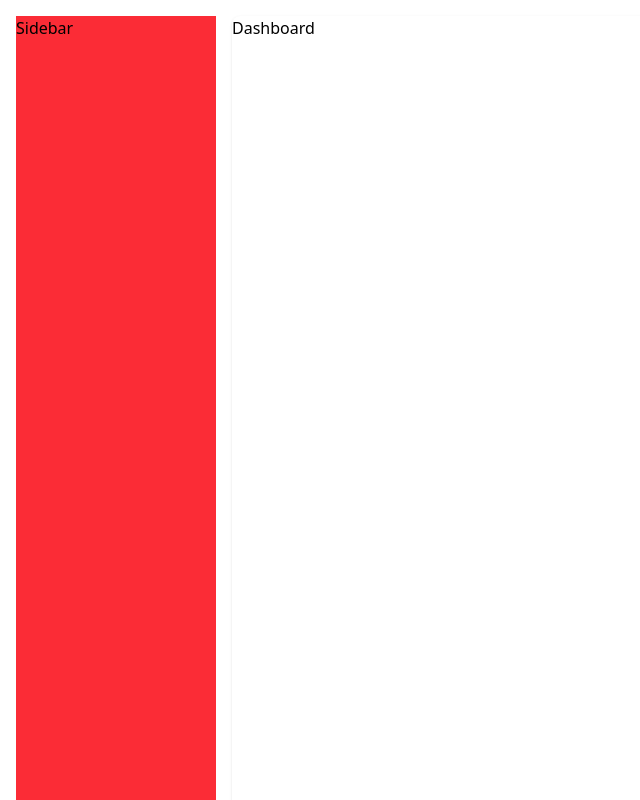
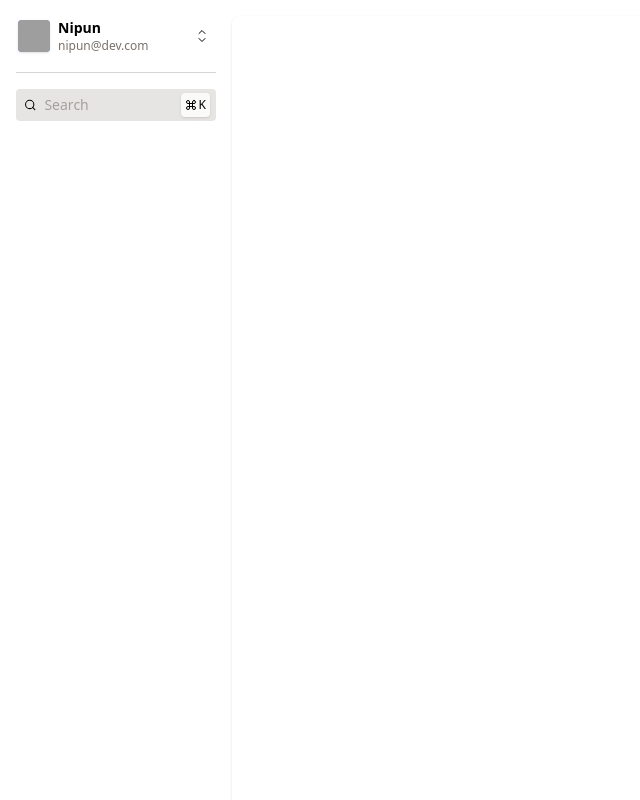
Before and after one commit to NipunCodes/skillhunt, a React (Vite) app in the folder client/: page /clientdashboard in a window 1280 px wide. Shown: the top 800 px of the page, without its empty margins (0-640 px from the left). Built offline with nearby package versions, Linux system fonts and the light colour scheme; grey boxes are pictures that could not be loaded.

Commit message:
Dashboard

```diff
--- a/client/src/components/Dashboard.jsx
+++ b/client/src/components/Dashboard.jsx
@@ -2,7 +2,7 @@ import React from 'react'
 
 const Dashboard = () => {
   return (
-    <div className='bg-white rounded-lg pb-4 shadow h-[200vh]'>Dashboard</div>
+    <div className='bg-white rounded-lg pb-4 shadow h-[200vh]'></div>
   )
 }
 
--- a/client/src/components/Sidebar.jsx
+++ /dev/null
@@ -1,9 +0,0 @@
-import React from 'react'
-
-const Sidebar = () => {
-  return (
-    <div className='bg-red-500'>Sidebar</div>
-  )
-}
-
-export default Sidebar
--- /dev/null
+++ b/client/src/components/Sidebar/AccountToggle.jsx
@@ -0,0 +1,21 @@
+import React from 'react'
+import { FiChevronDown, FiChevronUp } from 'react-icons/fi'
+
+const AccountToggle = () => {
+  return (
+    <div className='border-b mb-4 pb-4 border-stone-300'>
+        <button className='flex p-0.5 hover:bg-stone-200 rounded transition-colors relative gap-2 w-full items-center'>
+            <img src="https://api.dicebear.com/9.x/micah/svg" alt="Avatar" className='size-8 rounded shrink-0 bg-blue-400 shadow' />
+            <div className='text-start'>
+                <span className='text-sm font-bold block'>Nipun</span>
+                <span className='text-xs block text-stone-500'>nipun@dev.com</span>
+            </div>
+
+            <FiChevronDown className='absolute right-2 top-1/2 translate-y-[calc(-50%+4px)] text-xs' />
+            <FiChevronUp className='absolute right-2 top-1/2 translate-y-[calc(-50%-4px)] text-xs' />
+        </button>
+    </div>
+  )
+}
+
+export default AccountToggle
--- /dev/null
+++ b/client/src/components/Sidebar/CommandMenu.jsx
@@ -0,0 +1,38 @@
+import { Command } from 'cmdk'
+import { useEffect, useState } from 'react'
+
+const CommandMenu = () => {
+
+  // Toggle the menu when ⌘K is pressed
+  useEffect(() => {
+    const down = (e) => {
+      if (e.key === 'k' && (e.metaKey || e.ctrlKey)) {
+        e.preventDefault()
+        setOpen((open) => !open)
+      }
+    }
+
+    document.addEventListener('keydown', down)
+    return () => document.removeEventListener('keydown', down)
+  }, [])
+
+  return (
+    <Command.Dialog open={open} onOpenChange={setOpen} label="Global Command Menu">
+      <Command.Input />
+      <Command.List>
+        <Command.Empty>No results found.</Command.Empty>
+
+        <Command.Group heading="Letters">
+          <Command.Item>a</Command.Item>
+          <Command.Item>b</Command.Item>
+          <Command.Separator />
+          <Command.Item>c</Command.Item>
+        </Command.Group>
+
+        <Command.Item>Apple</Command.Item>
+      </Command.List>
+    </Command.Dialog>
+  )
+}
+
+export default CommandMenu
--- /dev/null
+++ b/client/src/components/Sidebar/Search.jsx
@@ -0,0 +1,20 @@
+import React from 'react'
+import { FiCommand, FiSearch } from 'react-icons/fi'
+import { useState } from 'react'
+
+const Search = () => {
+    const [open, setOpen] = useState(false)
+  return (
+    <>
+        <div className='bg-stone-200 mb-4 relative rounded flex items-center px-2 py-1.5 text-sm'>
+            <FiSearch className='mr-2' />
+            <input type="text" placeholder='Search' className='w-full bg-transparent placeholder:text-stone-400 focus:outline-none' />
+            <span className='p-1 text-xs flex gap-0.5 items-center shadow bg-stone-50 rounded absolute right-1.5 top-1/2 -translate-y-1/2'>
+                <FiCommand />K
+            </span>
+        </div>
+    </>
+  )
+}
+
+export default Search
--- /dev/null
+++ b/client/src/components/Sidebar/Sidebar.jsx
@@ -0,0 +1,16 @@
+import React from 'react'
+import AccountToggle from './AccountToggle'
+import Search from './Search'
+
+const Sidebar = () => {
+  return (
+    <div>
+      <div className='overflow-y-scroll sticky top-4 h-[calc(100vh-32px-48px)]'>
+        <AccountToggle />
+        <Search />
+      </div>
+    </div>
+  )
+}
+
+export default Sidebar
--- a/client/src/pages/ClientDashboard.jsx
+++ b/client/src/pages/ClientDashboard.jsx
@@ -1,5 +1,5 @@
 import React from 'react'
-import Sidebar from '../components/Sidebar'
+import Sidebar from '../components/Sidebar/Sidebar'
 import Dashboard from '../components/Dashboard'
 
 
```
